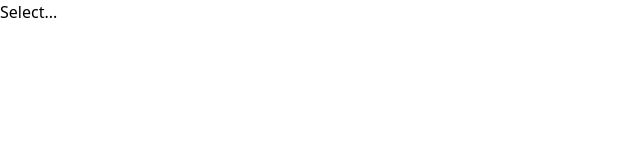
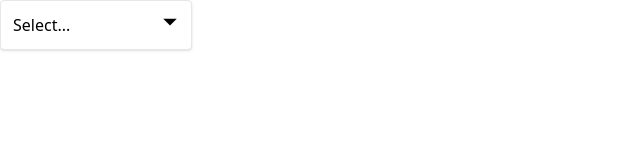
Before and after one commit to naimulabeer/comps, a React (Create React App) app: page / in a window 1280 px wide. Shown: the top 160 px of the page, without its empty margins (0-640 px from the left). Built offline with nearby package versions, Linux system fonts and the light colour scheme.

Commit message:
adding styling

```diff
--- a/src/components/Dropdown.js
+++ b/src/components/Dropdown.js
@@ -1,4 +1,5 @@
 import { useState } from "react";
+import { GoTriangleDown } from "react-icons/go";
 
 function Dropdown({ options, value, onChange }) {
   const [isOpen, setIsOpen] = useState(false);
@@ -14,16 +15,30 @@
 
   const renderedOptions = options.map((option) => {
     return (
-      <div onClick={() => handleOptionClick(option)} key={option.value}>
+      <div
+        className="hover:bg-sky-100 rounded cursor-pointer p-1"
+        onClick={() => handleOptionClick(option)}
+        key={option.value}
+      >
         {option.label}
       </div>
     );
   });
 
   return (
-    <div>
-      <div onClick={handleClick}>{value?.label || "Select..."}</div>
-      {isOpen && <div>{renderedOptions}</div>}
+    <div className="w-48 relative">
+      <div
+        className="flex justify-between cursor-pointer border rounded p-3 shadow bg-white w-full"
+        onClick={handleClick}
+      >
+        {value?.label || "Select..."}
+        <GoTriangleDown className="text-lg" />
+      </div>
+      {isOpen && (
+        <div className="absolute top-full border rounded p-3 shadow bg-white w-full">
+          {renderedOptions}
+        </div>
+      )}
     </div>
   );
 }
```
